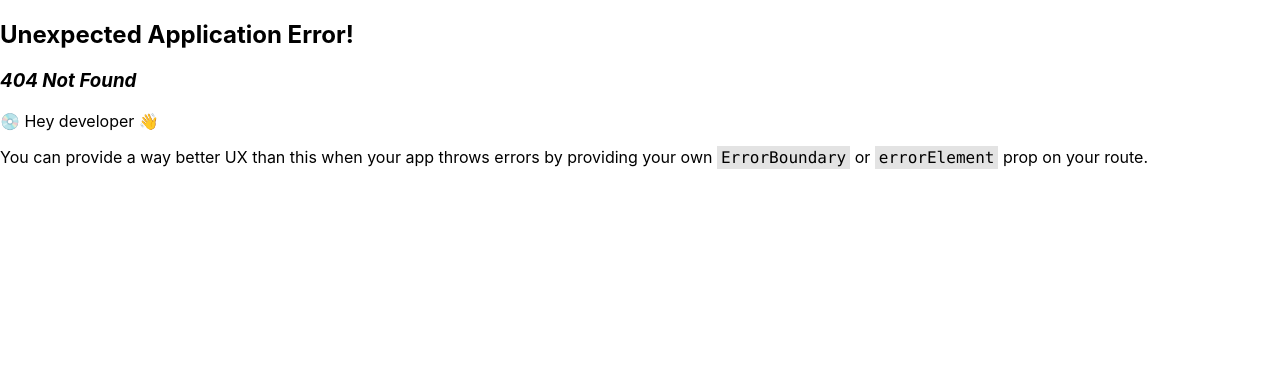
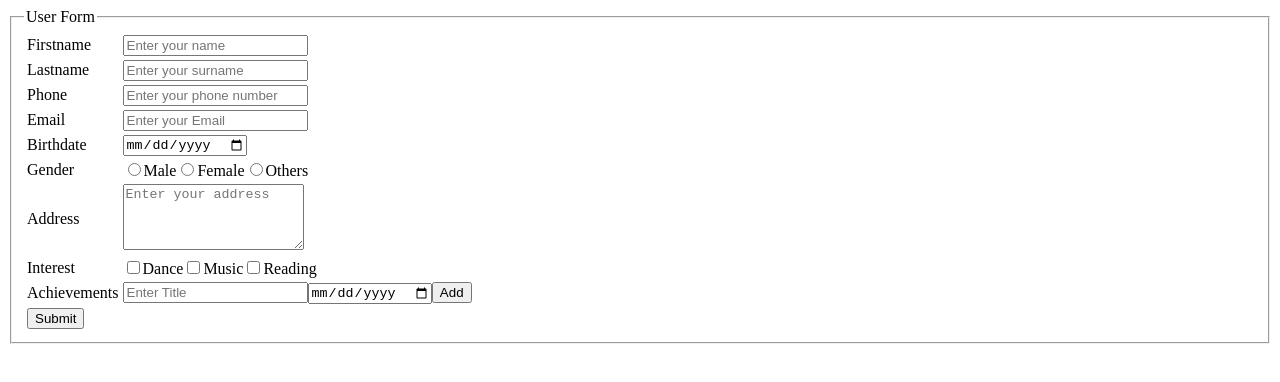
Before and after one commit to vishwa-04/React_practice, a React (Create React App) app: page /userForm in a window 1280 px wide. Before the commit this address had no page. Shown: the top 382 px of the page. Built offline with nearby package versions, Linux system fonts and the light colour scheme.

Commit message:
user form creation

```diff
--- a/src/pages/Component/UserComment.js
+++ b/src/pages/Component/UserComment.js
@@ -1,52 +1,49 @@
-import { useEffect, useState } from 'react';
-import { useLocation } from 'react-router-dom';
-import '../userData/css/comment.css';
+import { useEffect, useState } from "react";
+import { useLocation } from "react-router-dom";
+import "../userData/css/comment.css";
 
-function UserComment({cmtId}) {
+function UserComment({ cmtId }) {
   console.log(cmtId);
 
-    const [comment, setCmt] = useState([])
-    const [visible, setvisible] = useState(false)
+  const [comment, setCmt] = useState([]);
+  const [visible, setvisible] = useState(false);
 
   const getComments = async (cmtId) => {
-        console.log(cmtId,":::");
+    console.log(cmtId, ":::");
     try {
-            const res = await fetch(`https://jsonplaceholder.typicode.com/comments?postId=${cmtId}`);
+      const res = await fetch(
+        `https://jsonplaceholder.typicode.com/comments?postId=${cmtId}`
+      );
       const data = await res.json();
       if (visible) {
-                setCmt([])
-                setvisible(false)
-            }
-            else{
-                setCmt(data)
-                setvisible(true)
+        setCmt([]);
+        setvisible(false);
+      } else {
+        setCmt(data);
+        setvisible(true);
       }
       console.log(data);
       console.log(comment);
+    } catch (e) {
+      console.error(e);
+    }
+  };
 
-        }
-        catch (e) {
-            console.error(e)
-        }
-    }
-
-    return <>
-           <button onClick={()=>getComments(cmtId)}>View Comments</button>
-       {
-
-
-            comment.map((curCmt) => {
-                const { userId, id,name,email,body } = curCmt;
   return (
     <>
-                    <div className='cmt'>
+      <button onClick={() => getComments(cmtId)}>View Comments</button>
+      {comment.map((curCmt) => {
+        const { userId, id, name, email, body } = curCmt;
+        return (
+          <>
+            <div className="cmt">
               <p>{name}</p>
+              <p>{email}</p>
             </div>
           </>
-                )
-            })
+        );
+      })}
+    </>
+  );
 }
-
-    </>
-}
-export default UserComment
+export default UserComment;
--- a/src/pages/Component/UserData.js
+++ b/src/pages/Component/UserData.js
@@ -16,9 +16,11 @@ const UserData = ({ users }) => {
                             View Post
                         </Link></td>
                     </tr>
+
                 )
             })
         }
+
     </>
 }
 export default UserData
--- /dev/null
+++ b/src/pages/Component/UserForm.js
@@ -0,0 +1,236 @@
+import { useEffect, useState } from "react";
+import "../userData/css/form.css";
+function UserForm() {
+  const initialValues = {
+    gender:"Male",
+    firstname: "",
+    lastname: "",
+    mobile: "",
+    email: "",
+    birthdate: "",
+    address: "",
+  };
+  const [formValues, setFormValues] = useState(initialValues);
+  const [formError, setFormError] = useState({});
+  const [isSubmit, setIsSubmit] = useState(false);
+  const [achievement , setAchievement] = useState([''])
+
+  function submitHandle(e) {
+    e.preventDefault();
+
+    console.log(formValues,"dfgjklllllllllllllll");
+    setFormError(validate(formValues));
+    setIsSubmit(true);
+  }
+  useEffect(()=>{
+    console.log(formError);
+if(Object.keys(formError).length === 0 && isSubmit){
+  console.log(formValues );
+}
+  },[formError])
+  const handleChange = (e) => {
+    const { name, value } = e.target;
+    setFormValues({ ...formValues, [name]: value });
+  };
+  const validate = (values) => {
+    const errors = {};
+    if (!values.firstname) {
+      errors.firstname = "Firstname is required";
+    }
+    if (values.lastname === "") {
+      errors.lastname = "Lastname is required";
+    }
+    if (values.mobile === "") {
+      errors.mobile = "Mobile number is required";
+    }
+    else if(values.mobile.length > 10 || values.mobile.length < 10){
+      errors.mobile = "Mobile number should be 10 digits"
+    }
+    if (values.email === "") {
+      errors.email = "Email is required";
+    }
+    if (values.address === "") {
+      errors.address = "Address is required";
+    }
+    if (values.birthdate === "") {
+      errors.birthdate = "Birthdate is required";
+    }
+    if(values.gender.checked){
+      errors.gender = "Please select gender"
+    }
+
+else if ((values.birthdate)<1980){
+  console.log((values.birthdate)>1980)
+errors.birthdate = "Enter birthdate between 1980 and 2020"
+}
+
+    console.log(errors);
+    return errors;
+  };
+  return (
+    <div>
+      {Object.keys(formError).length === 0 && isSubmit ? (<div>Registered Successfully</div>):""}
+      <form onSubmit={submitHandle}>
+        <fieldset>
+          <legend>User Form</legend>
+          <table>
+            <tbody>
+              <tr>
+                <td>
+                  <label>Firstname</label>
+                </td>
+                <td>
+                  <input
+                    type="text"
+                    placeholder="Enter your name"
+                    name="firstname"
+                    value={formValues.firstname}
+                    onChange={handleChange}
+                  ></input>
+                  <span className="errorStyle">{formError.firstname}</span>
+                </td>
+              </tr>
+              <tr>
+                <td>
+                  <label>Lastname</label>
+                </td>
+                <td>
+                  <input
+                    type="text"
+                    placeholder="Enter your surname"
+                    name="lastname"
+                    value={formValues.lastname}
+                    onChange={handleChange}
+                  ></input>
+                  <span className="errorStyle">{formError.lastname}</span>
+                </td>
+              </tr>
+              <tr>
+                <td>
+                  <label>Phone</label>
+                </td>
+                <td>
+                  <input
+                    type="number"
+                    placeholder="Enter your phone number"
+                    name="mobile"
+                    value={formValues.mobile}
+                    onChange={handleChange}
+                  ></input>
+                  <span className="errorStyle">{formError.mobile}</span>
+                </td>
+              </tr>
+              <tr>
+                <td>
+                  <label>Email</label>
+                </td>
+                <td>
+                  <input
+                    type="email"
+                    placeholder="Enter your Email"
+                    name="email"
+                    value={formValues.email}
+                    onChange={handleChange}
+                  ></input>
+                  <span className="errorStyle">{formError.email}</span>
+                </td>
+              </tr>
+              <tr>
+                <td>
+                  <label>Birthdate</label>
+                </td>
+                <td>
+                  <input
+                    type="date"
+                    name="birthdate"
+                    value={formValues.birthdate}
+                    onChange={handleChange}
+                  ></input>
+                  <span className="errorStyle">{formError.birthdate}</span>
+                </td>
+              </tr>
+              <tr>
+                <td>
+                  <label>Gender</label>
+                </td>
+                <td>
+                  <input type="radio" name="gender" value="Male" onChange={handleChange}/>
+                  Male
+                  <input type="radio" name="gender" value="Female" onChange={handleChange} />
+                  Female
+                  <input type="radio" name="gender" value="Others" onChange={handleChange}/>
+                  Others
+                  <span className="errorStyle">{formError.gender}</span>
+                </td>
+              </tr>
+              <tr>
+                <td>
+                  <label>Address</label>
+                </td>
+                <td>
+                  <textarea
+                    rows="4"
+                    cols="20"
+                    placeholder="Enter your address"
+                    name="address"
+                    value={formValues.address}
+                    onChange={handleChange}
+                  ></textarea>
+                  <span className="errorStyle">{formError.address}</span>
+                </td>
+              </tr>
+              <tr>
+                <td>
+                  <label>Interest</label>
+                </td>
+                <td>
+                  <input
+                    type="checkbox"
+                    id="interest1"
+                    name="dance"
+                    value="dance"
+                  />
+                  Dance
+                  <input
+                    type="checkbox"
+                    id="interest2"
+                    name="music"
+                    value="music"
+                  />
+                  Music
+                  <input
+                    type="checkbox"
+                    id="interest3"
+                    name="reading"
+                    value="reading"
+                  />
+                  Reading
+                </td>
+              </tr>
+              <tr>
+                <td>
+                  <label>Achievements</label>
+                </td>
+                <td>
+                  <input
+                    type="text"
+                    placeholder="Enter Title"
+                    name="achTitle"
+                  ></input>
+                  <input type="date" name="achDate" />
+                  <button>Add</button>
+                </td>
+              </tr>
+              <tr>
+                <td>
+                  <input type="submit" value="Submit" />
+                </td>
+              </tr>
+            </tbody>
+          </table>
+        </fieldset>
+      </form>
+    </div>
+  );
+}
+export default UserForm;
--- a/src/pages/Component/UserPost.js
+++ b/src/pages/Component/UserPost.js
@@ -12,7 +12,7 @@ function UserPost() {
 
     const [visible,setVisibility]= useState(5)
     const [post, setPost] = useState([])
-    const [comment, setComment]=useState([])
+
 
     const loadMore = ()=>{
         setVisibility((prevValue) => prevValue + 5 );
--- a/src/pages/userData/css/comment.css
+++ b/src/pages/userData/css/comment.css
@@ -0,0 +1,7 @@
+.cmt{
+    /* border: 1px solid black; */
+    margin: 2% 0;
+    background-color: rgb(221, 233, 227);
+    border-radius: 30px;
+    padding: 10px;
+}
--- /dev/null
+++ b/src/pages/userData/css/form.css
@@ -0,0 +1,8 @@
+input::-webkit-outer-spin-button,
+input::-webkit-inner-spin-button {
+  -webkit-appearance: none;
+  margin: 0;
+}
+.errorStyle{
+  color:red
+}
--- a/src/pages/userData/css/post.css
+++ b/src/pages/userData/css/post.css
@@ -28,9 +28,9 @@
     background-color: rgb(79, 128, 163);
 
 }
-table,tr,td,th{
+/* table,tr,td,th{
     border: 2px solid black;
-    margin: 8% auto;
+    margin: 5% auto;
     padding: 5px 5px;
 }
 th{
@@ -38,4 +38,22 @@ th{
 }
 td{
     background-color: bisque;
+} */
+.button{
+    display: flex;
+    justify-content: center;
+
 }
+.crtBtn{
+
+        background-color: rgb(79, 128, 163);
+        border-radius: 30px;
+        border: none;
+        color: black;
+        padding: 15px 32px;
+        text-decoration: none;
+        display: inline-block;
+        font-size: 16px;
+        font-weight: bolder;
+
+}
--- a/src/pages/userData/index.js
+++ b/src/pages/userData/index.js
@@ -1,4 +1,5 @@
 import { useEffect, useState } from 'react';
+import {Link} from 'react-router-dom';
 import UserData from '../Component/UserData';
 import '../userData/css/post.css';
 function UserDetails() {
@@ -35,6 +36,9 @@ function UserDetails() {
         <UserData users={users}/>
       </tbody>
     </table>
+    <div className='button'>
+    <Link className='crtBtn' to={'/userForm'}>Create Form</Link>
+    </div>
   </>
 }
 export default UserDetails
```
Also changed, not shown: src/index.js (+7 -3 lines). Lines whose indentation alone changed are shown as unchanged.
